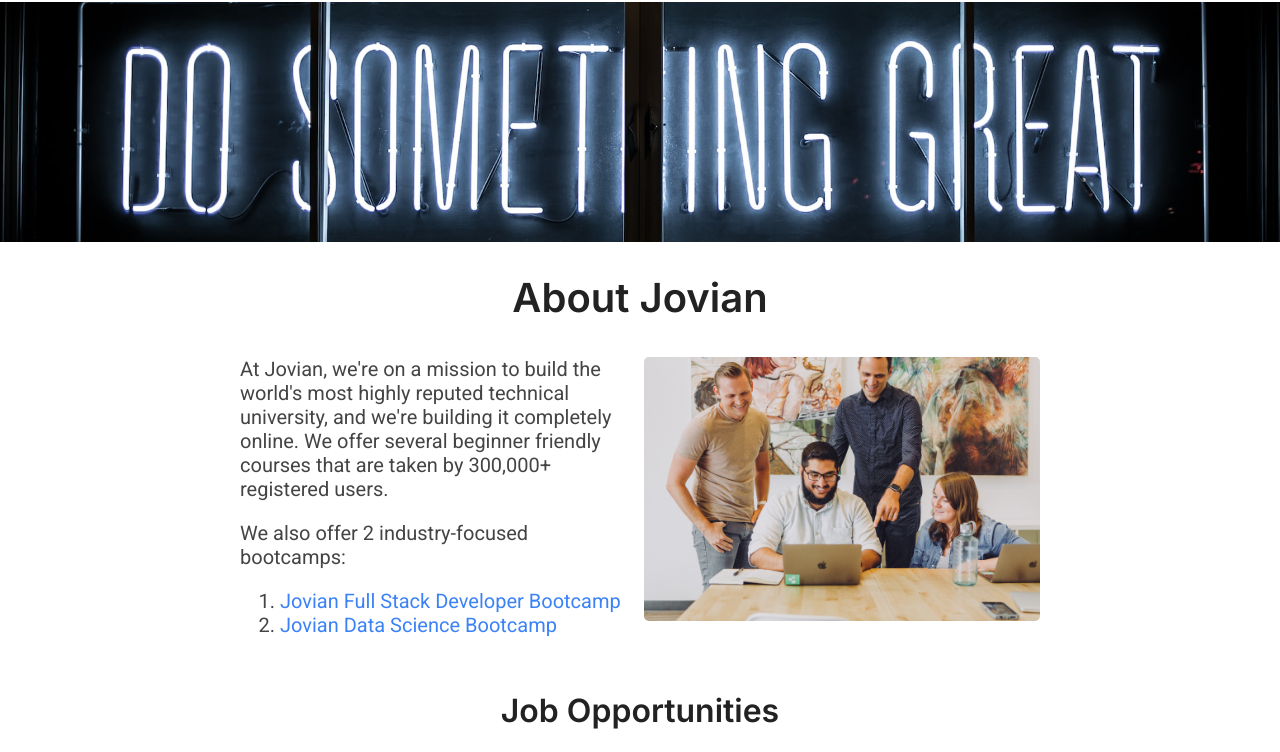
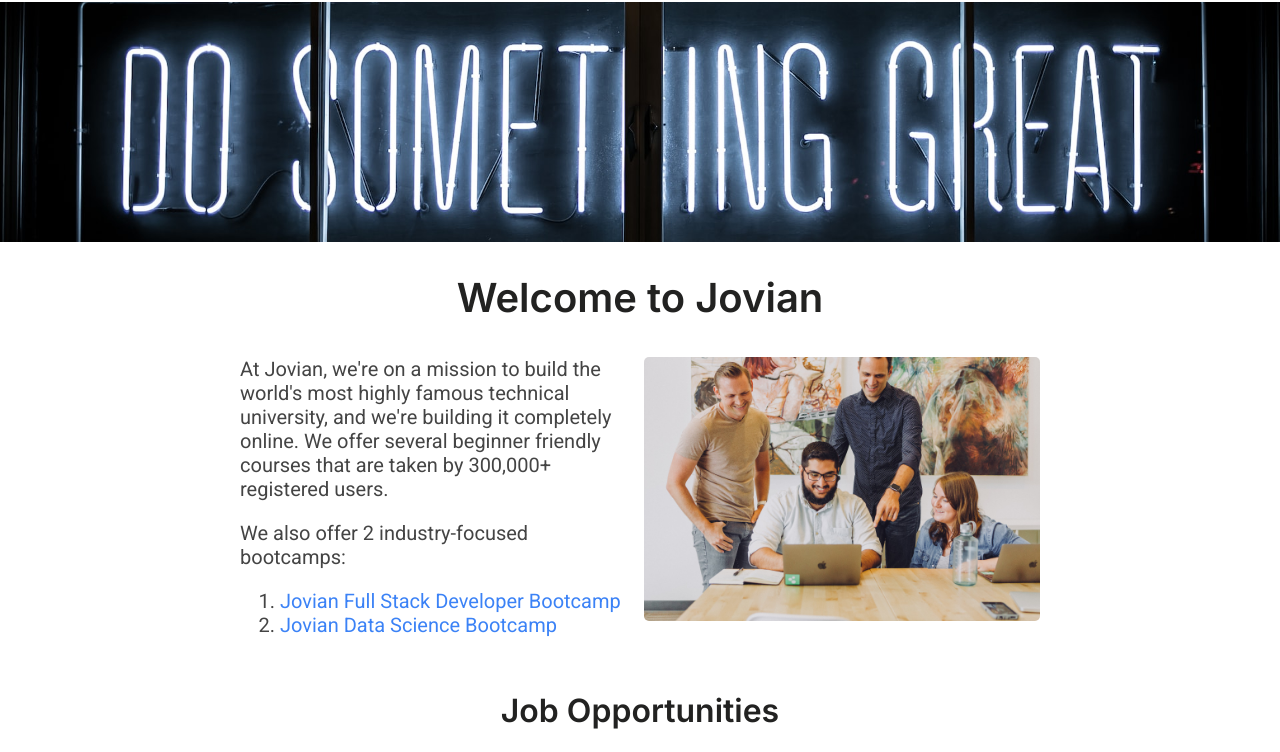
Before and after one commit to Anish-Kumar12/Jovians-Careers-Site-Live, a plain HTML site: page src/index.html in a window 1280 px wide. Shown: the part 48-800 px from the top of the page. Drawn offline with Linux system fonts and the light colour scheme.

Commit message:
Adding data and styles

```diff
--- a/src/index.html
+++ b/src/index.html
@@ -19,14 +19,14 @@
     <img id="banner" src="banner.jpg" alt="Banner" height="240">
 
     <h1>
-        About Jovian
+        Welcome to Jovian
     </h1>
 
     <div id="about">
         <div id="description">
             <p style="margin-top: 0;">
                 At Jovian, we're on a mission to build
-                the world's most highly reputed technical
+                the world's most highly famous technical
                 university, and we're building it completely
                 online. We offer several beginner friendly
                 courses that are taken by 300,000+ registered
--- a/src/styles.css
+++ b/src/styles.css
@@ -13,7 +13,7 @@ body {
 h1, h2, h3, h4, h5, h6 {
   font-family: 'Inter', sans-serif;
   font-weight: 600;
-  color: #222222;
+  color: #222221;
 
 }
 
```
